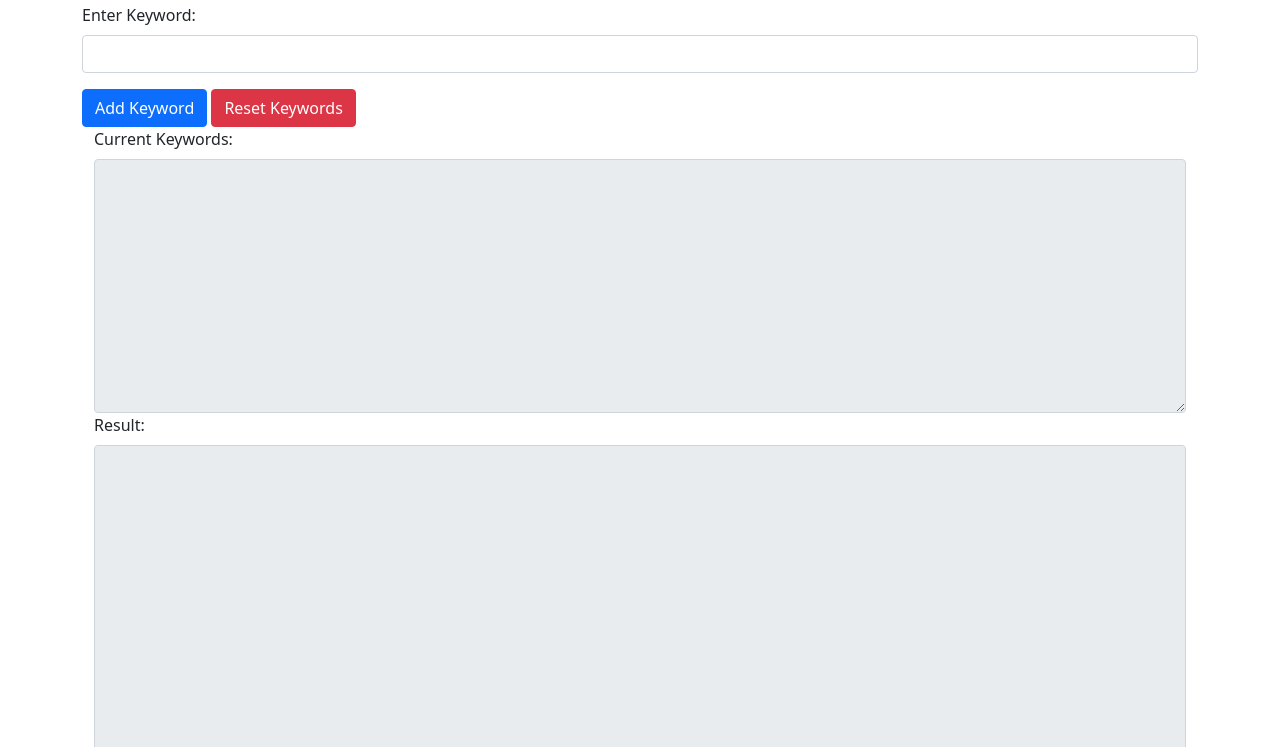
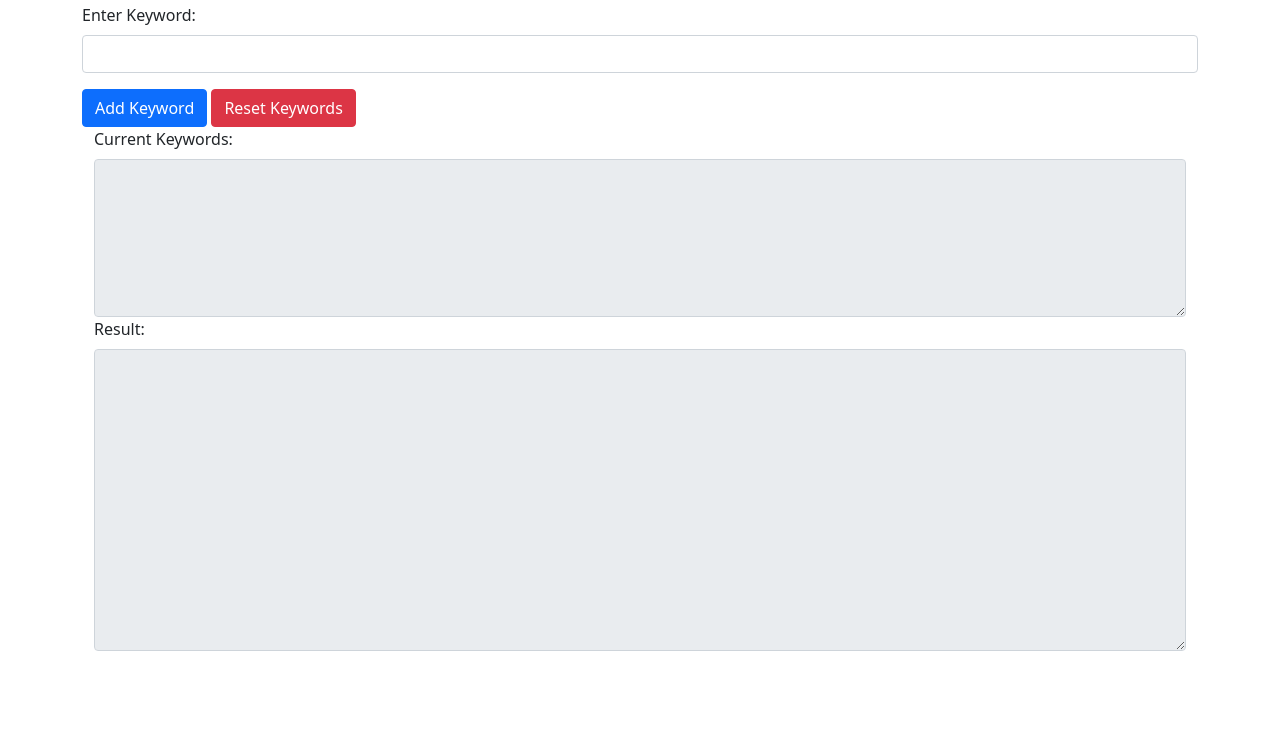
Before and after one commit to jwaldeckuco/KWICS, a plain HTML site: page index.html in a window 1280 px wide. Shown: the part 53-800 px from the top of the page. Drawn offline with nearby package versions, Linux system fonts and the light colour scheme.

Commit message:
row size change

```diff
--- a/index.html
+++ b/index.html
@@ -31,12 +31,12 @@
             <div class="h-75">
                 <div class="container">
                     <label for="currentKeywordsArea" class="form-label">Current Keywords:</label>
-                    <textarea id="currentKeywordsArea" rows="10" class="form-control" readonly></textarea>
+                    <textarea id="currentKeywordsArea" rows="6" class="form-control" readonly></textarea>
                 </div>
 
                 <div class="container">
                     <label for="resultsArea" class="form-label">Result:</label>
-                    <textarea id="resultsArea" class="form-control" rows="20" readonly></textarea>
+                    <textarea id="resultsArea" class="form-control" rows="12" readonly></textarea>
                 </div>
             </div>
         </div>
```
